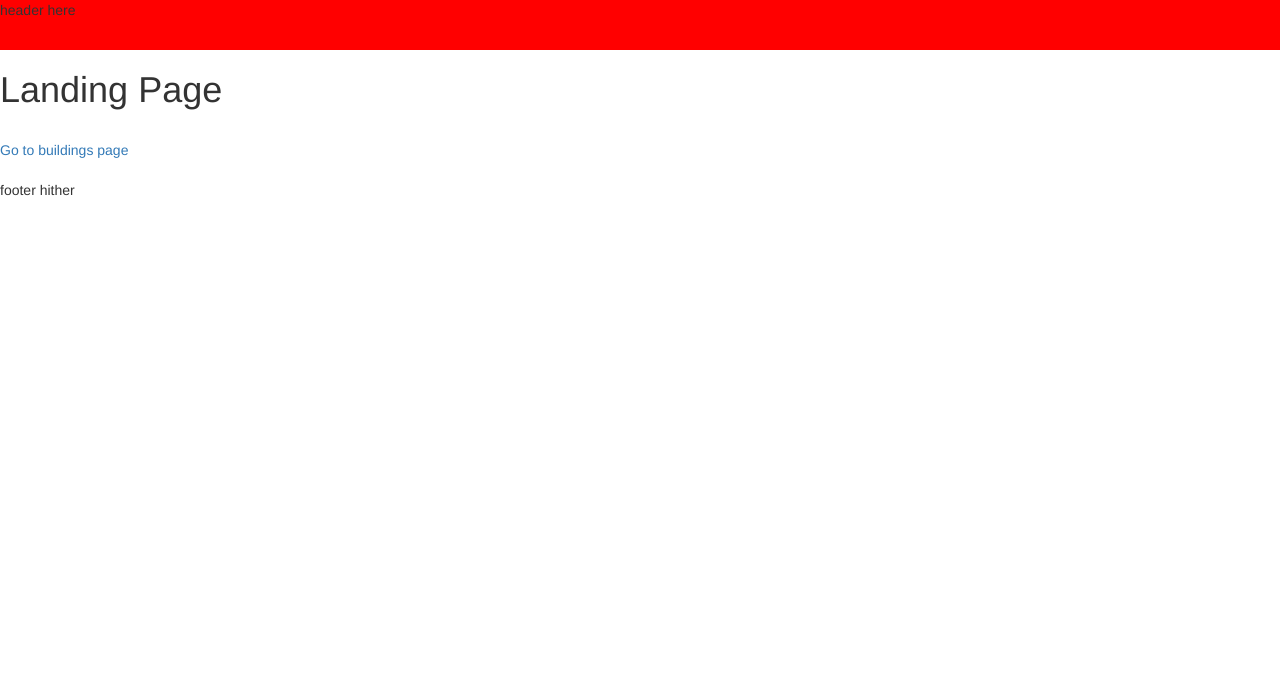
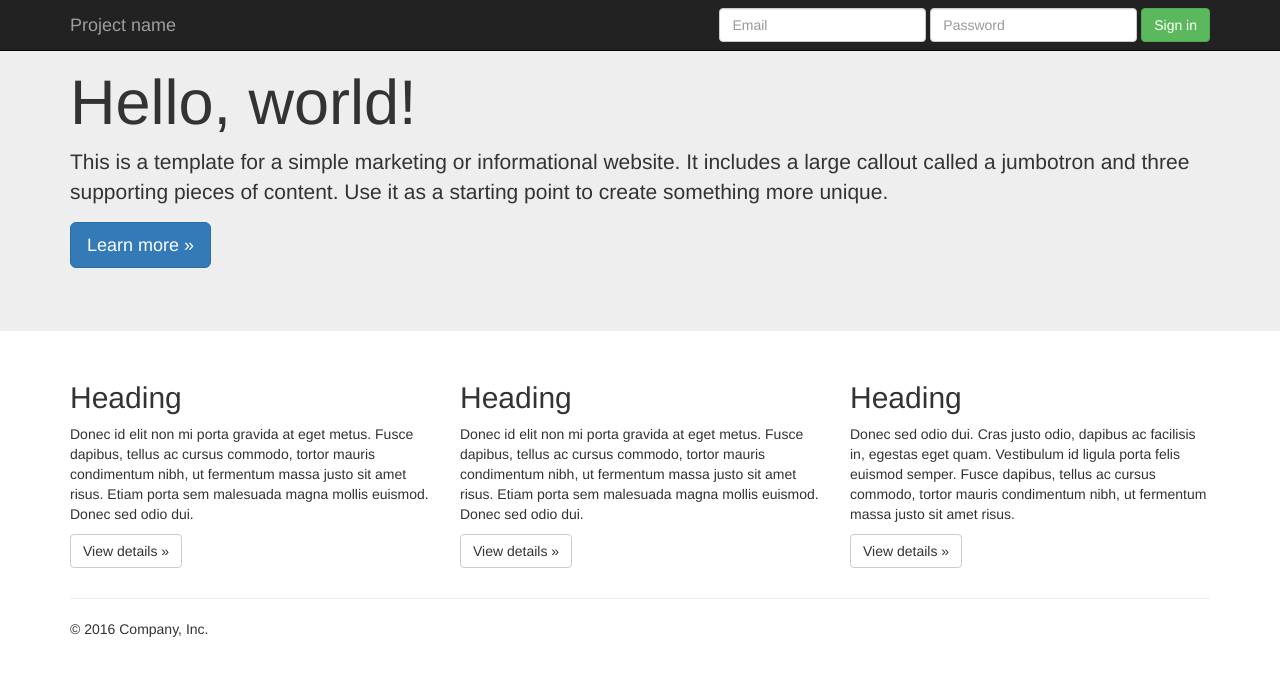
Before and after one commit to kosterjo/firstDjango, a Django app: page /leasingPortal/ in a window 1280 px wide. Shown: the top 676 px of the page. Run offline with Django 3.2, Linux system fonts and the light colour scheme; some libraries are stand-ins or nearby versions.

Commit message:
added bootstrap jumbotron template to index page

```diff
--- a/mysite/leasingPortal/templates/leasingPortal/index.html
+++ b/mysite/leasingPortal/templates/leasingPortal/index.html
@@ -1,8 +1,98 @@
-{% extends "leasingPortal/base.html" %}
 
-{% block content %}
-	<h1>Landing Page</h1>
-	<br>
+<!DOCTYPE html>
+<html lang="en"><head>
+		{% load staticfiles %}
 
-	<a href="{% url 'leasingPortal:buildings' %}">Go to buildings page</a>
-{% endblock %}
+    <meta charset="utf-8">
+    <meta http-equiv="X-UA-Compatible" content="IE=edge">
+    <meta name="viewport" content="width=device-width, initial-scale=1">
+    <!-- The above 3 meta tags *must* come first in the head; any other head content must come *after* these tags -->
+    <meta name="description" content="">
+    <meta name="author" content="">
+    <link rel="icon" href="../../favicon.ico">
+
+    <title>Jumbotron Template for Bootstrap</title>
+
+	  <!-- My custom CSS -->
+	  <link rel="stylesheet" type="text/css" href="{% static 'leasingPortal/style.css' %}">
+	  <!-- Bootstrap -->
+	  <link href="{% static 'leasingPortal/bootstrap.min.css' %}" rel="stylesheet">
+
+    <!-- Custom styles for this template -->
+    <link href="jumbotron.css" rel="stylesheet">
+
+  </head>
+
+  <body>
+
+
+
+    <!-- Main jumbotron for a primary marketing message or call to action -->
+    <div class="jumbotron">
+      <nav class="navbar navbar-inverse navbar-fixed-top">
+      <div class="container">
+        <div class="navbar-header">
+          <button type="button" class="navbar-toggle collapsed" data-toggle="collapse" data-target="#navbar" aria-expanded="false" aria-controls="navbar">
+            <span class="sr-only">Toggle navigation</span>
+            <span class="icon-bar"></span>
+            <span class="icon-bar"></span>
+            <span class="icon-bar"></span>
+          </button>
+          <a class="navbar-brand" href="#">Project name</a>
+        </div>
+        <div id="navbar" class="navbar-collapse collapse">
+          <form class="navbar-form navbar-right">
+            <div class="form-group">
+              <input placeholder="Email" class="form-control" type="text">
+            </div>
+            <div class="form-group">
+              <input placeholder="Password" class="form-control" type="password">
+            </div>
+            <button type="submit" class="btn btn-success">Sign in</button>
+          </form>
+        </div><!--/.navbar-collapse -->
+      </div>
+    </nav><div class="container">
+        <h1>Hello, world!</h1>
+        <p>This is a template for a simple marketing or informational website. It includes a large callout called a jumbotron and three supporting pieces of content. Use it as a starting point to create something more unique.</p>
+        <p><a class="btn btn-primary btn-lg" href="#" role="button">Learn more »</a></p>
+      </div>
+    </div>
+
+    <div class="container">
+      <!-- Example row of columns -->
+      <div class="row">
+        <div class="col-md-4">
+          <h2>Heading</h2>
+          <p>Donec id elit non mi porta gravida at eget metus. Fusce dapibus, tellus ac cursus commodo, tortor mauris condimentum nibh, ut fermentum massa justo sit amet risus. Etiam porta sem malesuada magna mollis euismod. Donec sed odio dui. </p>
+          <p><a class="btn btn-default" href="#" role="button">View details »</a></p>
+        </div>
+        <div class="col-md-4">
+          <h2>Heading</h2>
+          <p>Donec id elit non mi porta gravida at eget metus. Fusce dapibus, tellus ac cursus commodo, tortor mauris condimentum nibh, ut fermentum massa justo sit amet risus. Etiam porta sem malesuada magna mollis euismod. Donec sed odio dui. </p>
+          <p><a class="btn btn-default" href="#" role="button">View details »</a></p>
+       </div>
+        <div class="col-md-4">
+          <h2>Heading</h2>
+          <p>Donec sed odio dui. Cras justo odio, dapibus ac facilisis in, egestas eget quam. Vestibulum id ligula porta felis euismod semper. Fusce dapibus, tellus ac cursus commodo, tortor mauris condimentum nibh, ut fermentum massa justo sit amet risus.</p>
+          <p><a class="btn btn-default" href="#" role="button">View details »</a></p>
+        </div>
+      </div>
+
+      <hr>
+
+      <footer>
+        <p>© 2016 Company, Inc.</p>
+      </footer>
+    </div> <!-- /container -->
+
+
+    <!-- Bootstrap core JavaScript
+    ================================================== -->
+    <!-- Placed at the end of the document so the pages load faster -->
+    <script src="https://ajax.googleapis.com/ajax/libs/jquery/1.12.4/jquery.min.js"></script>
+
+    <script src="{% static 'leasingPortal/bootstrap.min.js' %}"></script>
+
+
+</body></html>
```
